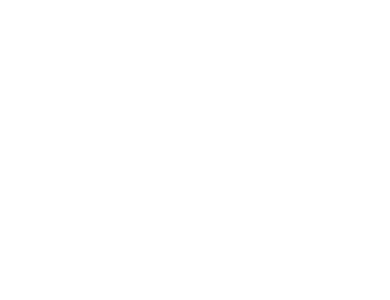
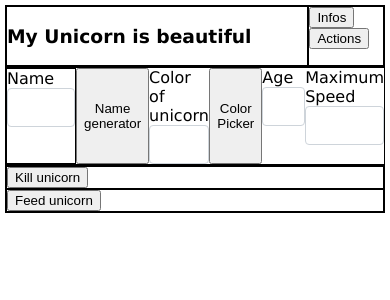
Before and after one commit to Gabbarowski/vue-template-crafter, a Vue app: page / in a window 390 px wide. Shown: the top 300 px of the page. Built offline with nearby package versions, Linux system fonts and the light colour scheme.

Commit message:
grid test

```diff
--- a/src/App.vue
+++ b/src/App.vue
@@ -1,11 +1,18 @@
 <script setup lang="ts">
+import CrafterTemplate from "./components/TemplateBoard/CrafterTemplate.vue";
+import {Crafter} from "./components/TemplateBoard/Crafter.ts";
+
+const crafter = new Crafter()
 
 </script>
 
 <template>
+  <div>
+    <CrafterTemplate :crafter="crafter" />
+  </div>
 </template>
 
-<style scoped>
-
+<style >
+@import "style.scss";
 
 </style>
--- a/src/components/TemplateBoard/CrafterTemplate.vue
+++ b/src/components/TemplateBoard/CrafterTemplate.vue
@@ -7,26 +7,32 @@
     </div>
   </div>
 
-  <div class="c-container-default">
-    <div class="c-row">
-      <div class="c-col-1">Col-1</div>
-      <div class="c-col-1">Col-1</div>
-      <div class="c-col-1">Col-1</div>
-      <div class="c-col-1">Col-1</div>
-      <div class="c-col-1">Col-1</div>
-      <div class="c-col-1">Col-1</div>
+  <div class="c-template-wrapper-header">
+    <div class="c-header-info"><em>Awesome Information</em></div>
+    <div class="c-header-header"><h3>My Unicorn is beautiful</h3></div>
+    <div class="c-header-action"><button>Select Unicorn</button></div>
+    <div class="c-header-mobile">
+      <button>Infos</button>
+      <button>Actions</button>
     </div>
-    <div class="c-row">
-      <div class="c-col-2">Col-2</div>
-      <div class="c-col-2">Col-2</div>
-      <div class="c-col-2">Col-2</div>
+  </div>
+  <div class="c-template-wrapper-body">
+    <div class="c-col-6">
+      <label>Name</label>
+      <input class="c-input"  />
     </div>
-    <div class="c-row">
-      <div class="c-col-3">Col-3</div>
-      <div class="c-col-3">Col-3</div>
+    <button>Name generator</button>
+    <InputTemplate :input-item="colorInput" />
+    <button>Color Picker</button>
+    <InputTemplate :input-item="ageInput" />
+    <InputTemplate :input-item="speedInput" />
+  </div>
+  <div class="c-template-wrapper-footer">
+    <div class="c-template-footer-left">
+      <button>Kill unicorn</button>
     </div>
-    <div class="c-row">
-      <div class="c-col-6">Col-6</div>
+    <div class="c-template-footer-right">
+      <button>Feed unicorn</button>
     </div>
   </div>
 </template>
@@ -35,10 +41,18 @@
 import {PropType} from "vue";
 import { Crafter} from "./Crafter.ts";
 import BoardItemTemplate from "./BoardItemTemplate.vue";
+import InputTemplate from "../Input/InputTemplate.vue";
+import {Input} from "../Input/Input.ts";
+import LabelTemplate from "../Label/LabelTemplate.vue";
 
 const props = defineProps({
   crafter: Object as PropType<Crafter>
 })
+const nameInput = new Input("Name")
+nameInput.cssClasses.addClass("c-col-6")
+const colorInput = new Input("Color of unicorn")
+const ageInput = new Input("Age")
+const speedInput = new Input("Maximum Speed")
 </script>
 
 <style scoped>
--- a/src/main.ts
+++ b/src/main.ts
@@ -1,4 +1,9 @@
 import { createApp } from 'vue'
 import App from './App.vue'
+import {createPinia} from "pinia";
 
-createApp(App).mount('#app')
+const pinia = createPinia()
+
+createApp(App)
+    .use(pinia)
+    .mount('#app')
--- a/src/style.scss
+++ b/src/style.scss
@@ -1,68 +1,89 @@
-.c-container-default {
-  position: absolute;
+body {
   width: 100%;
-  max-width: 1200px;
-  margin-left: auto;
-  margin-right: auto;
+  padding: 5px;
+  margin: 0px;
+  font-family: Verdana, serif;
+  box-sizing: border-box;
 }
 
-.c-row::after {
-  content: "";
-  clear: both;
-  display: block;
+.c-template-wrapper-header {
+  display: grid;
+  grid-template-columns: 25% 50% 25%;
 }
 
-/*
-.c-row {
-  height: 200px;
-}
-*/
-
-body {
-  width: 100%;
-  padding: 0px;
-  margin: 0px;
+.c-template-wrapper-header > div:last-child {
+  display: none;
 }
 
-.c-grid {
-  width: 100%;
-  border: 1px solid #ccc;
+.c-template-wrapper-body {
+  display: flex;
 }
 
-[class*='c-col-'] {
-  float: left;
-  padding: 0.8rem;
-  border: solid 1px ;
+.c-template-wrapper-footer {
+  display: grid;
+  grid-template-columns: 50% 50%
+}
+
+@media (max-width: 576px) {
+  .c-template-wrapper-header {
+    grid-template-columns: auto 20%;
+  }
+
+  /// Entferne Info Container
+  .c-template-wrapper-header > div:first-child {
+    display: none;
+  }
+
+  /// Entferne Action Container
+  .c-template-wrapper-header > div:nth-last-child(2) {
+    display: none;
+  }
+  /// Füge Kurzform Action und Info hinzu
+  .c-template-wrapper-header > div:last-child {
+    display: block;
+  }
+
+  .c-template-wrapper-footer {
+    display: grid;
+    grid-template-columns: 100%
+  }
 }
 
 .c-col-1 {
   width: 16.6666%;
+  flex-basis: 16.6666%;
 }
 
 .c-col-2 {
   width: 33.3333%;
+  flex-basis: 33.3333%;
 }
 
 .c-col-3 {
   width: 50%;
+  flex-basis: 50%;
 }
 
 .c-col-4 {
   width: 66.6666%;
+  flex-basis: 66.6666%;
 }
 
 .c-col-5 {
   width: 83.3333%;
+  flex-basis: 83.3333%;
 }
 
 .c-col-6 {
   width: 100%;
+  flex-basis: 100%;
 }
 
-@media (max-width: 1024px) {
+[class*='c-'] {
+  border: solid 1px;
 }
 
-/* Stile für das Label */
+  /* Stile für das Label */
 .c-label {
   display: block;
   margin-bottom: 5px;
@@ -83,6 +104,7 @@
   border: 1px solid #ced4da;
   border-radius: 4px;
   transition: border-color 0.15s ease-in-out, box-shadow 0.15s ease-in-out;
+  box-sizing: border-box;
 }
 
 /* Hover-Effekt für das Input-Feld */
```
